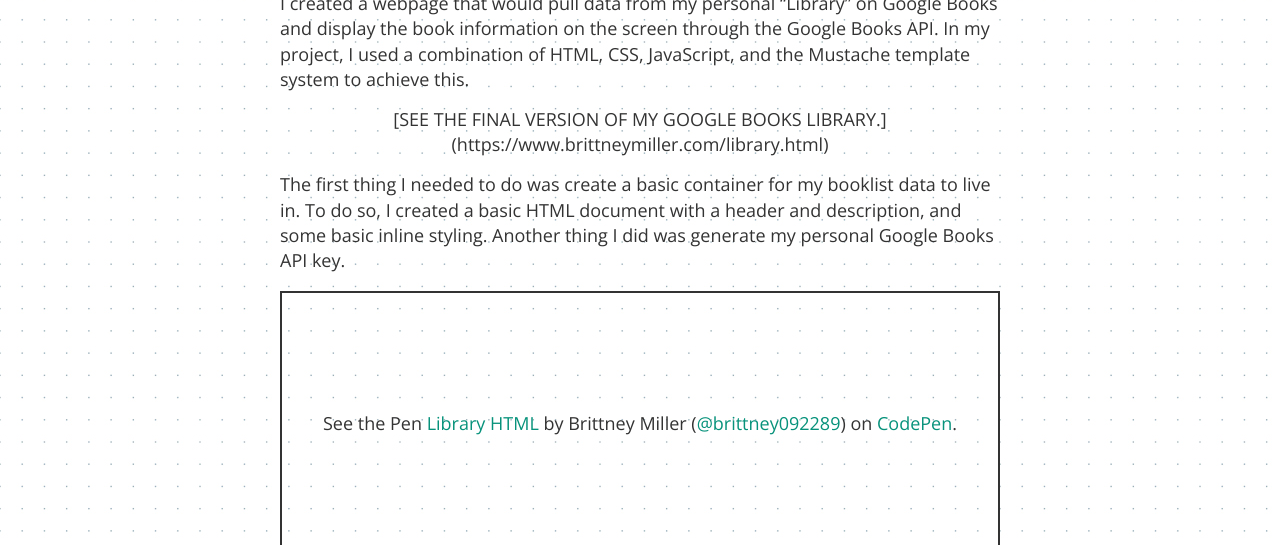
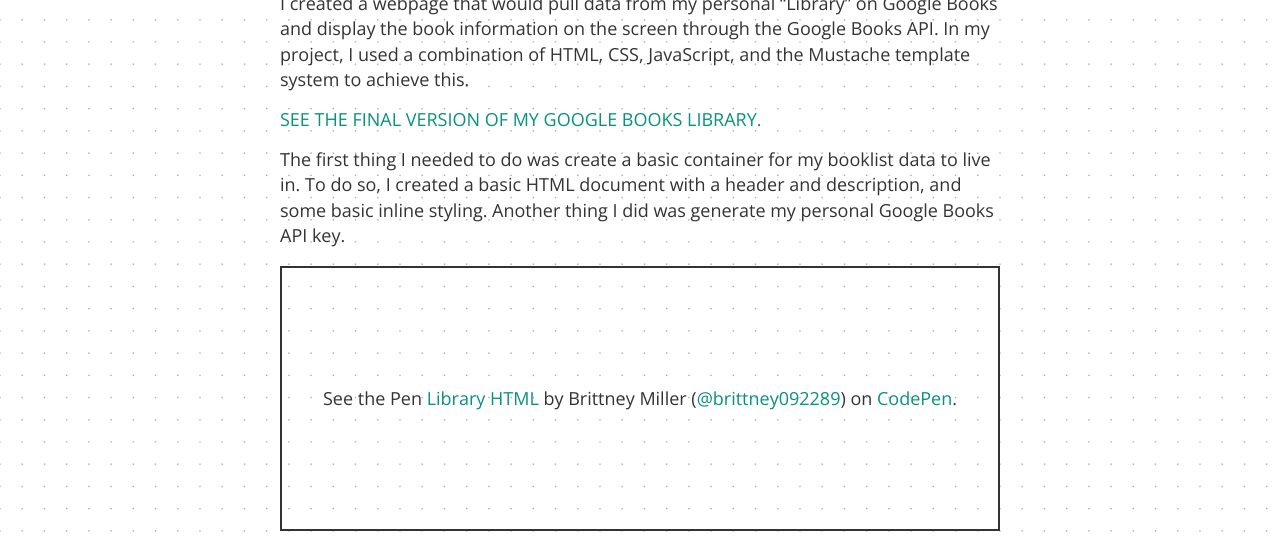
Before and after one commit to brittney092289/brittney092289.github.io, a Jekyll site: the page built from _posts/2019-10-17-google-books.md, in a window 1280 px wide and 900 px high, scrolled down 405 px, cut to the strip 153-698 px from the top of the window. Built offline with Jekyll 4.4.1, drawn with Linux system fonts in a browser that asks for light colours; comment, search, counter and statistics services are not loaded; part of the change alters nothing that is shown.

Commit message:
Update 2019-10-17-google-books.md

```diff
--- a/_posts/2019-10-17-google-books.md
+++ b/_posts/2019-10-17-google-books.md
@@ -3,12 +3,12 @@ layout: post
 title: Using the Google Books API
 ---
 
-![Google Books Logo](/images/google-books.png)
+![_config.yml]({{ site.baseurl }}/images/google-books.png)
 
 
 I created a webpage that would pull data from my personal “Library” on Google Books and display the book information on the screen through the Google Books API. In my project, I used a combination of HTML, CSS, JavaScript, and the Mustache template system to achieve this.
 
-<p style="text-align: center;">[SEE THE FINAL VERSION OF MY GOOGLE BOOKS LIBRARY.](https://www.brittneymiller.com/library.html)</p>
+[SEE THE FINAL VERSION OF MY GOOGLE BOOKS LIBRARY.](https://www.brittneymiller.com/library.html)
 
 The first thing I needed to do was create a basic container for my booklist data to live in. To do so, I created a basic HTML document with a header and description, and some basic inline styling. Another thing I did was generate my personal Google Books API key.
 
@@ -50,4 +50,4 @@ Finally, I added some CSS styling to style the booklist container.
 <hr class="divider">
 
 Now, that’s just like magic!⚡️
-<p style="text-align: center;">[SEE THE FINAL VERSION OF MY GOOGLE BOOKS LIBRARY.](https://www.brittneymiller.com/library.html)</p>
+<center>[SEE THE FINAL VERSION OF MY GOOGLE BOOKS LIBRARY.](https://www.brittneymiller.com/library.html)</center>
```
